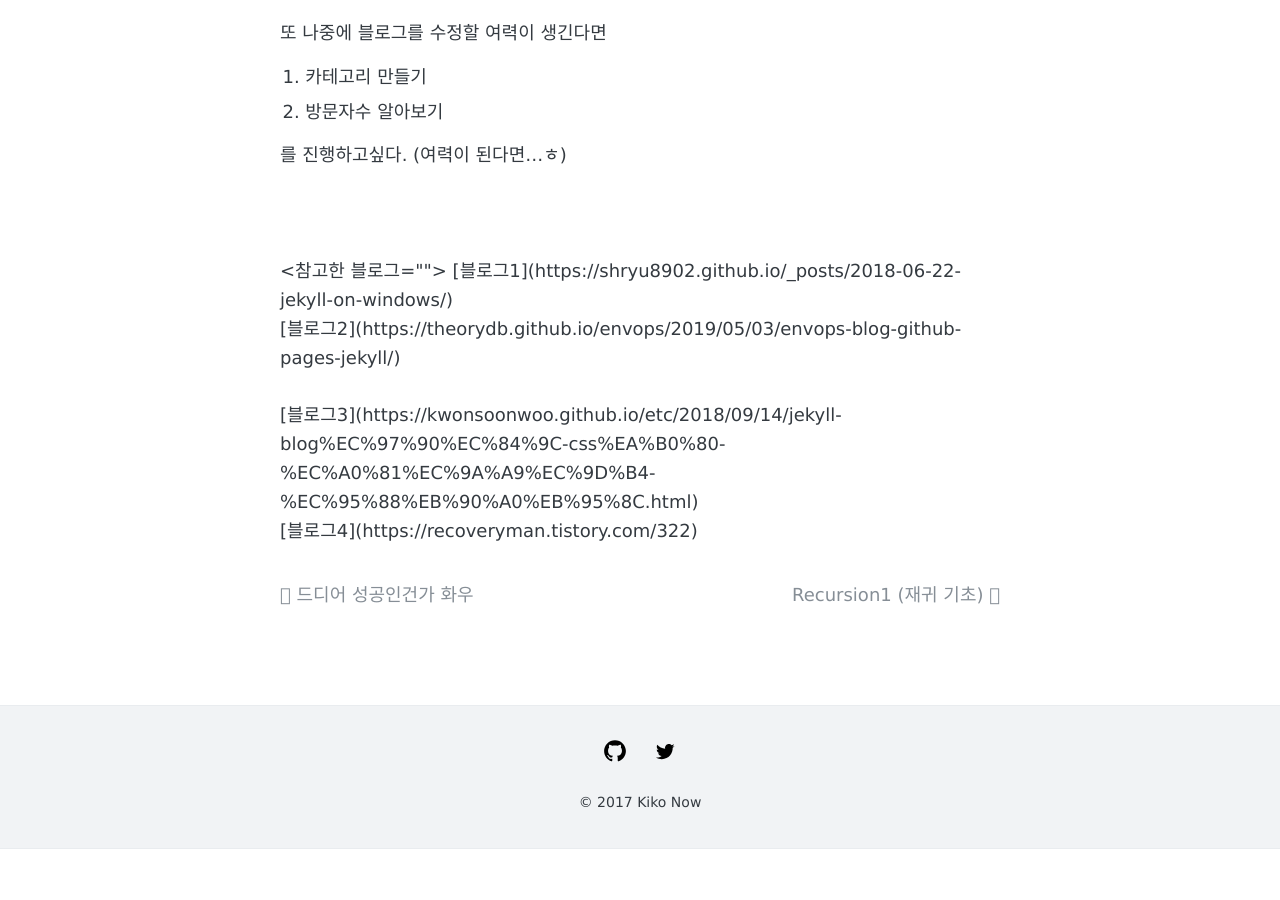
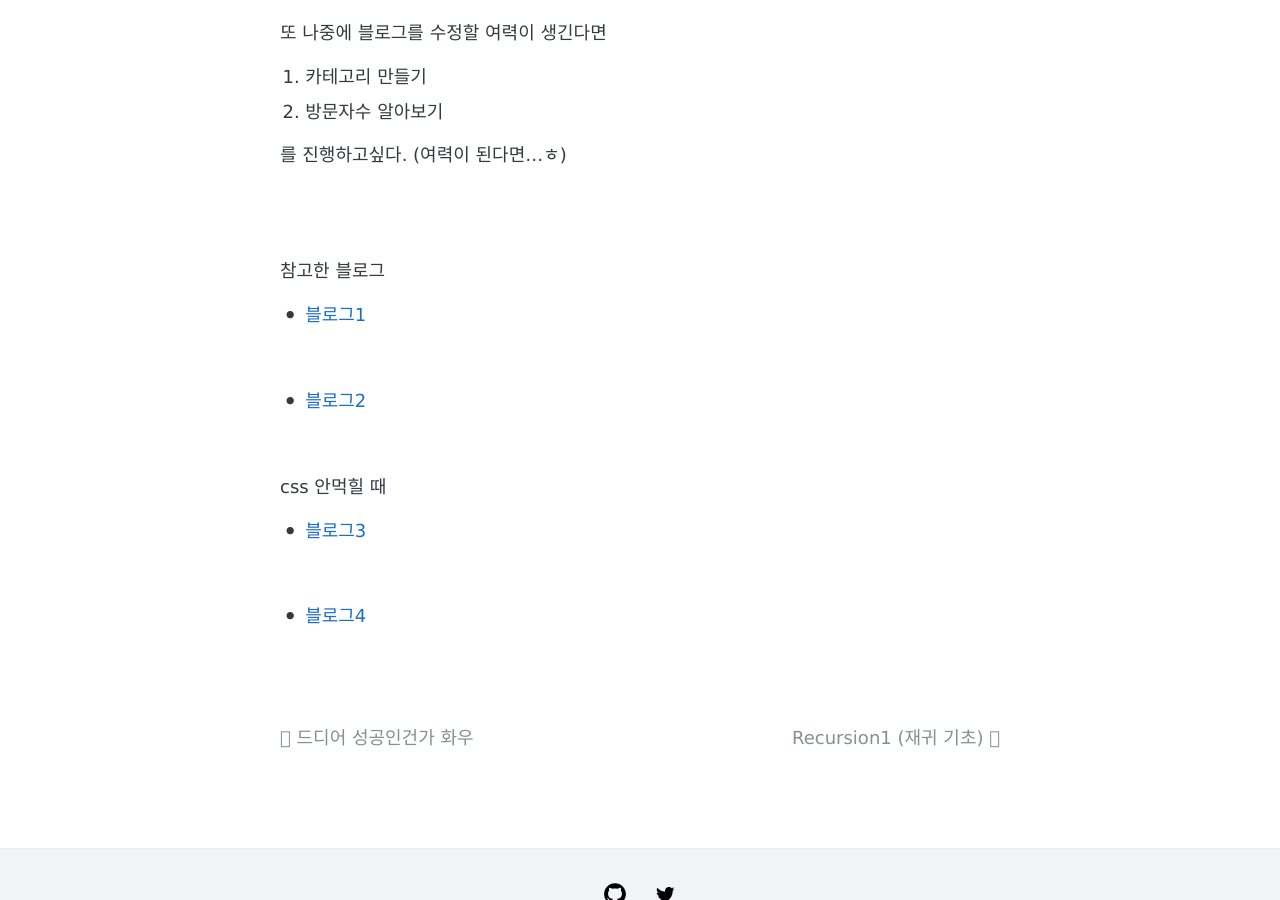
Before and after one commit to Parksuu/Parksuu.github.io, a Jekyll site: the page built from _posts/2020-01-06-01.md, in a window 1280 px wide and 900 px high, scrolled down 2185 px. Built offline with Jekyll 4.4.1, drawn with Linux system fonts in a browser that asks for light colours; comment, search, counter and statistics services are not loaded; before the commit the page ends 3034 px from its top, so only the background shows below that.

Commit message:
hyperlink 왜 안먹지

```diff
--- a/_posts/2020-01-06-01.md
+++ b/_posts/2020-01-06-01.md
@@ -73,15 +73,24 @@ ruby설치 -> jekyll설치 -> 원하는 테마 다운 -> git 연동 -> 로컬에
 
 를 진행하고싶다. (여력이 된다면...ㅎ)
 
-<br>
-<br>
-<참고한 블로그>
-[블로그1](https://shryu8902.github.io/_posts/2018-06-22-jekyll-on-windows/)<br>
-[블로그2](https://theorydb.github.io/envops/2019/05/03/envops-blog-github-pages-jekyll/)<br>
+<br><br>
 
-<br>
-<css 안먹힐 때>
-[블로그3](https://kwonsoonwoo.github.io/etc/2018/09/14/jekyll-blog%EC%97%90%EC%84%9C-css%EA%B0%80-%EC%A0%81%EC%9A%A9%EC%9D%B4-%EC%95%88%EB%90%A0%EB%95%8C.html)<br>
-[블로그4](https://recoveryman.tistory.com/322)
+참고한 블로그
 
-<br>
+- [블로그1](https://shryu8902.github.io/_posts/2018-06-22-jekyll-on-windows/)
+
+  <br>
+
+- [블로그2](https://theorydb.github.io/envops/2019/05/03/envops-blog-github-pages-jekyll/)
+
+  <br>
+
+css 안먹힐 때
+
+- [블로그3](https://kwonsoonwoo.github.io/etc/2018/09/14/jekyll-blog%EC%97%90%EC%84%9C-css%EA%B0%80-%EC%A0%81%EC%9A%A9%EC%9D%B4-%EC%95%88%EB%90%A0%EB%95%8C.html)
+
+  <br>
+
+- [블로그4](https://recoveryman.tistory.com/322)
+
+  <br>
```
